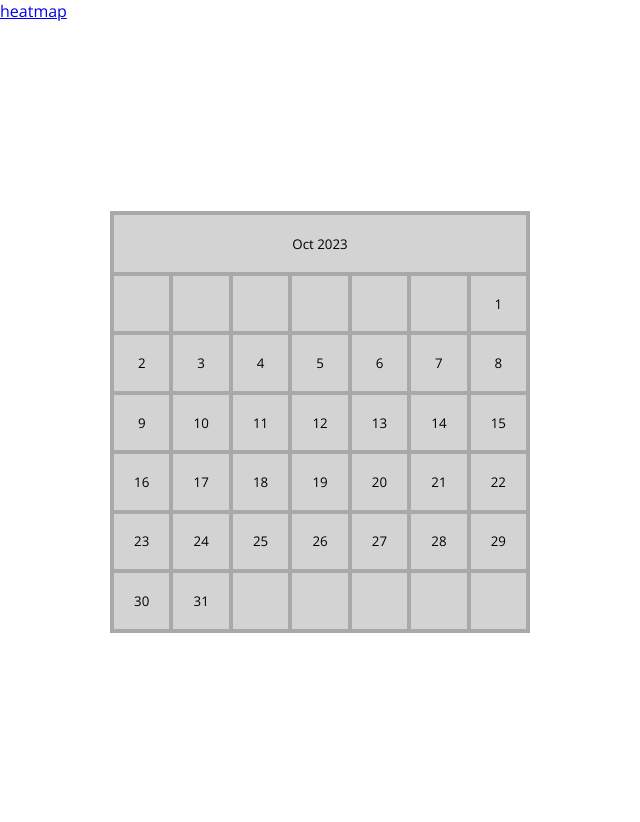
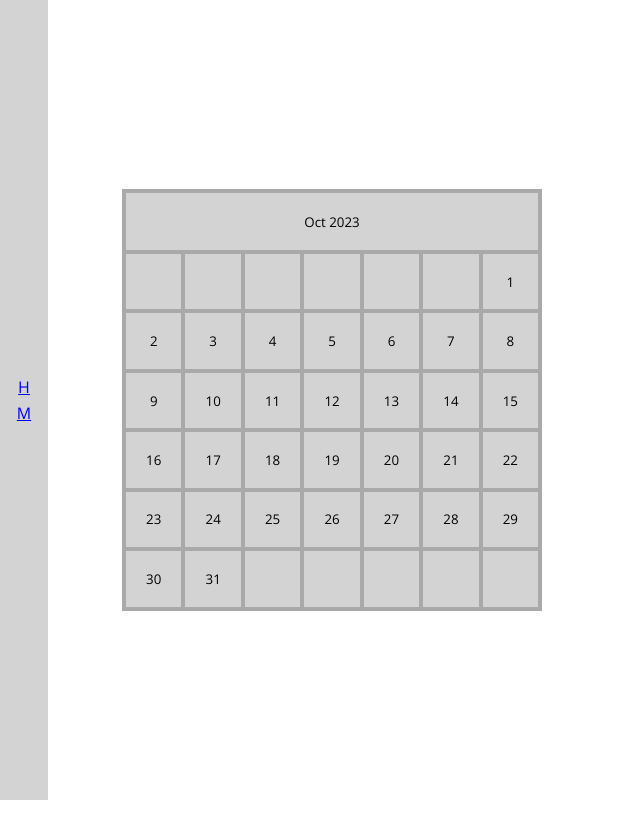
Before and after one commit to seifbaa123/journaling-app, a SvelteKit app: page / in a window 1280 px wide. Shown: the whole page, without its empty margins (0-640 px from the left). After the commit the page ends 800 px from the top, so only its background shows below. Built offline with nearby package versions, Linux system fonts and the light colour scheme; no server answers; the database is empty.

Commit message:
add sidebar

```diff
--- /dev/null
+++ b/src/lib/components/SideBar.svelte
@@ -0,0 +1,20 @@
+<nav>
+	<a href="/">H</a>
+	<a href="/heatmap">M</a>
+</nav>
+
+<style>
+	nav {
+		width: 3rem;
+		height: 100%;
+		position: fixed;
+		top: 0;
+		left: 0;
+		display: flex;
+		flex-direction: column;
+		align-items: center;
+		justify-content: center;
+		gap: 0.25rem;
+		background-color: lightgray;
+	}
+</style>
--- a/src/routes/+layout.svelte
+++ b/src/routes/+layout.svelte
@@ -1,5 +1,16 @@
 <script lang="ts">
+	import SideBar from '$lib/components/SideBar.svelte';
 	import '../app.css';
 </script>
 
-<slot />
+<SideBar />
+<div class="content">
+	<slot />
+</div>
+
+<style>
+	.content {
+		width: 100%;
+		padding-left: 1rem;
+	}
+</style>
--- a/src/routes/+page.svelte
+++ b/src/routes/+page.svelte
@@ -6,8 +6,6 @@
 
 	export let data;
 </script>
-
-<a href="/heatmap">heatmap</a>
 
 <div class="container">
 	<div class="item center">
```
